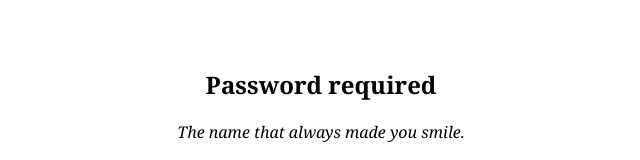
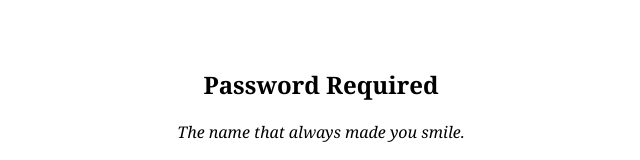
Before and after one commit to khursandboyevumidjon-lang/samiraxon-, a plain HTML site: page index.html in a window 1280 px wide. Shown: the top 160 px of the page, without its empty margins (319-959 px from the left). Drawn offline with Linux system fonts and the light colour scheme.

Commit message:
Update index.html

```diff
--- a/index.html
+++ b/index.html
@@ -2,13 +2,13 @@
 <html lang="en">
 <head>
   <meta charset="UTF-8">
-  <title>Password Required</title>
+  <title>Samiraxon</title>
   <link rel="stylesheet" href="style.css">
 </head>
 <body>
 
 <div class="box">
-  <h2>Password required</h2>
+  <h2>Password Required</h2>
   <p class="hint">The name that always made you smile.</p>
   <p class="code">S.......n</p>
 
```
